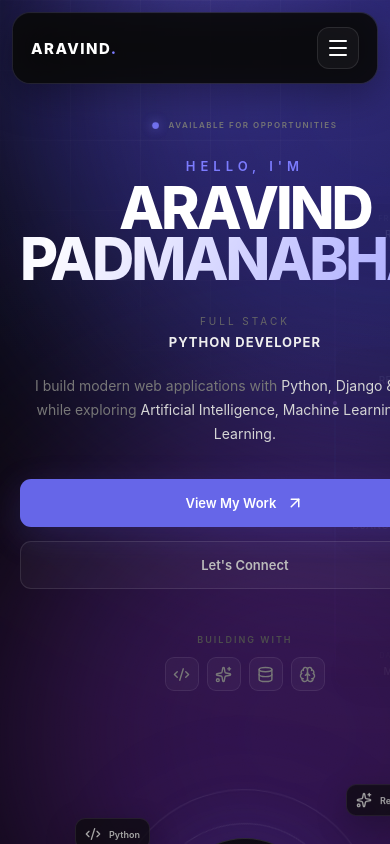
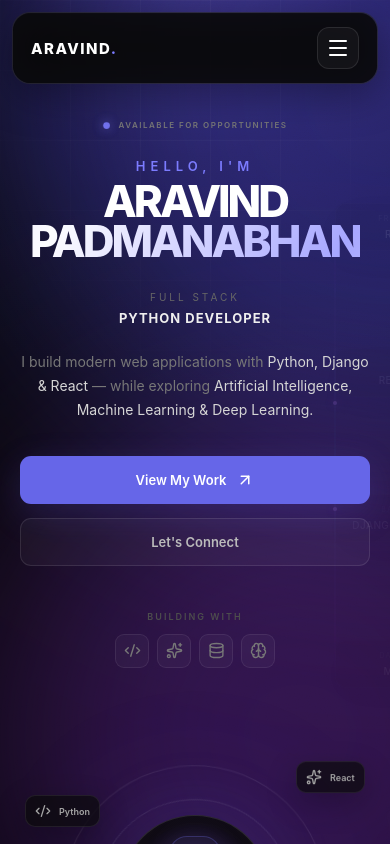
Before and after one commit to newaarurgb/Portfolio, a React (Vite) app: page / in a window 390 px wide. Shown: the top 844 px of the page. Built offline with nearby package versions, Linux system fonts and the light colour scheme.

Commit message:
Update index.css

```diff
--- a/src/index.css
+++ b/src/index.css
@@ -738,10 +738,10 @@ button {
 
   margin: 0;
 
-  font-size: clamp(58px, 7vw, 105px);
-  line-height: 0.88;
-
-  letter-spacing: -5px;
+  font-size: clamp(44px, 4.8vw, 70px);
+  line-height: 0.9;
+
+  letter-spacing: -3px;
   font-weight: 800;
 
   animation: fade-up var(--dur-slow) var(--ease-out-expo) both;
@@ -1264,10 +1264,11 @@ button {
     letter-spacing: 1.5px;
   }
 
-  .hero h1 {
-    font-size: clamp(48px, 15vw, 75px);
-    letter-spacing: -3px;
-  }
+  hero h1 {
+    font-size: clamp(34px, 10vw, 52px);
+    letter-spacing: -2px;
+  }
+
 
   .hero-role {
     flex-direction: column;
```
